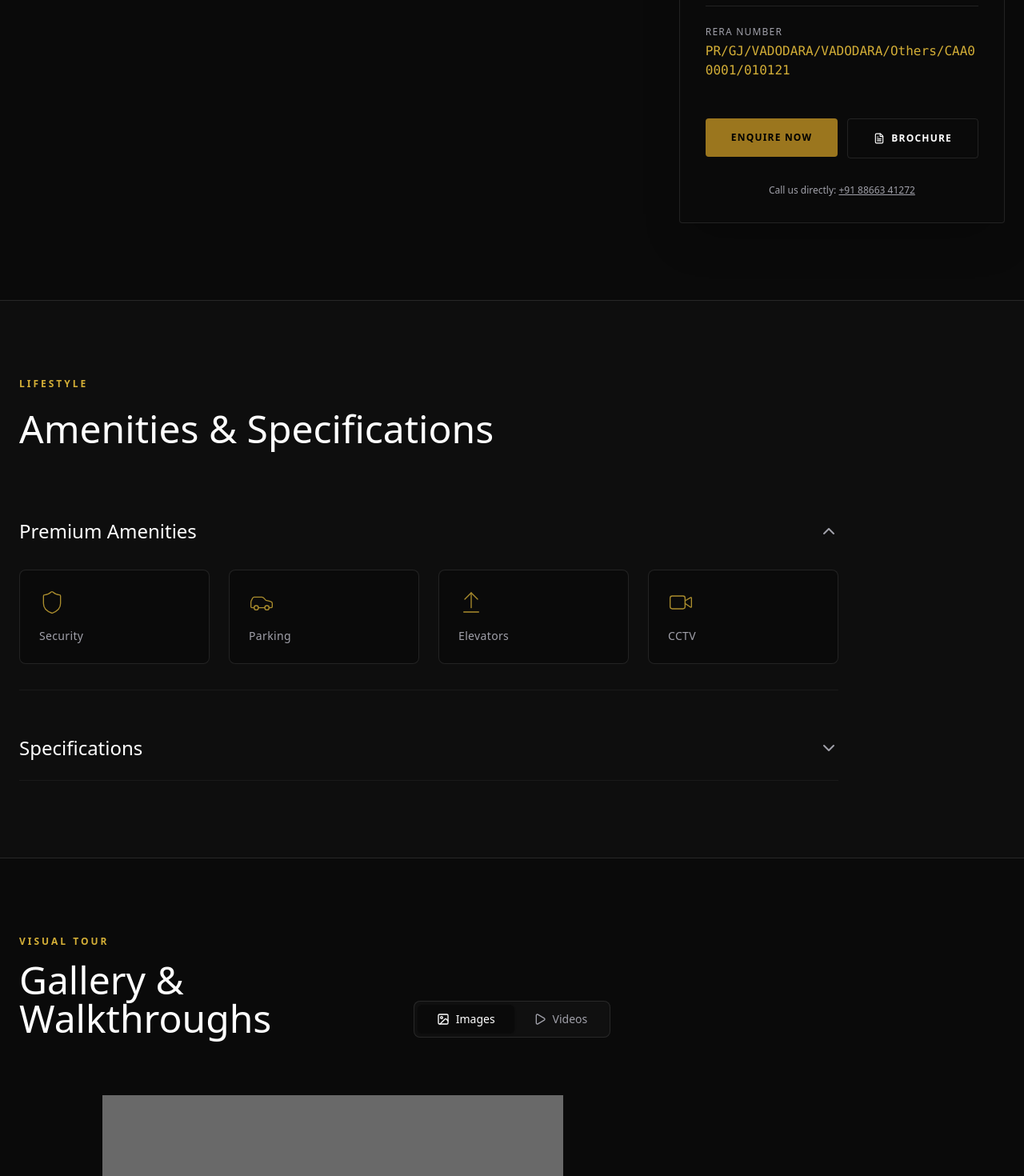
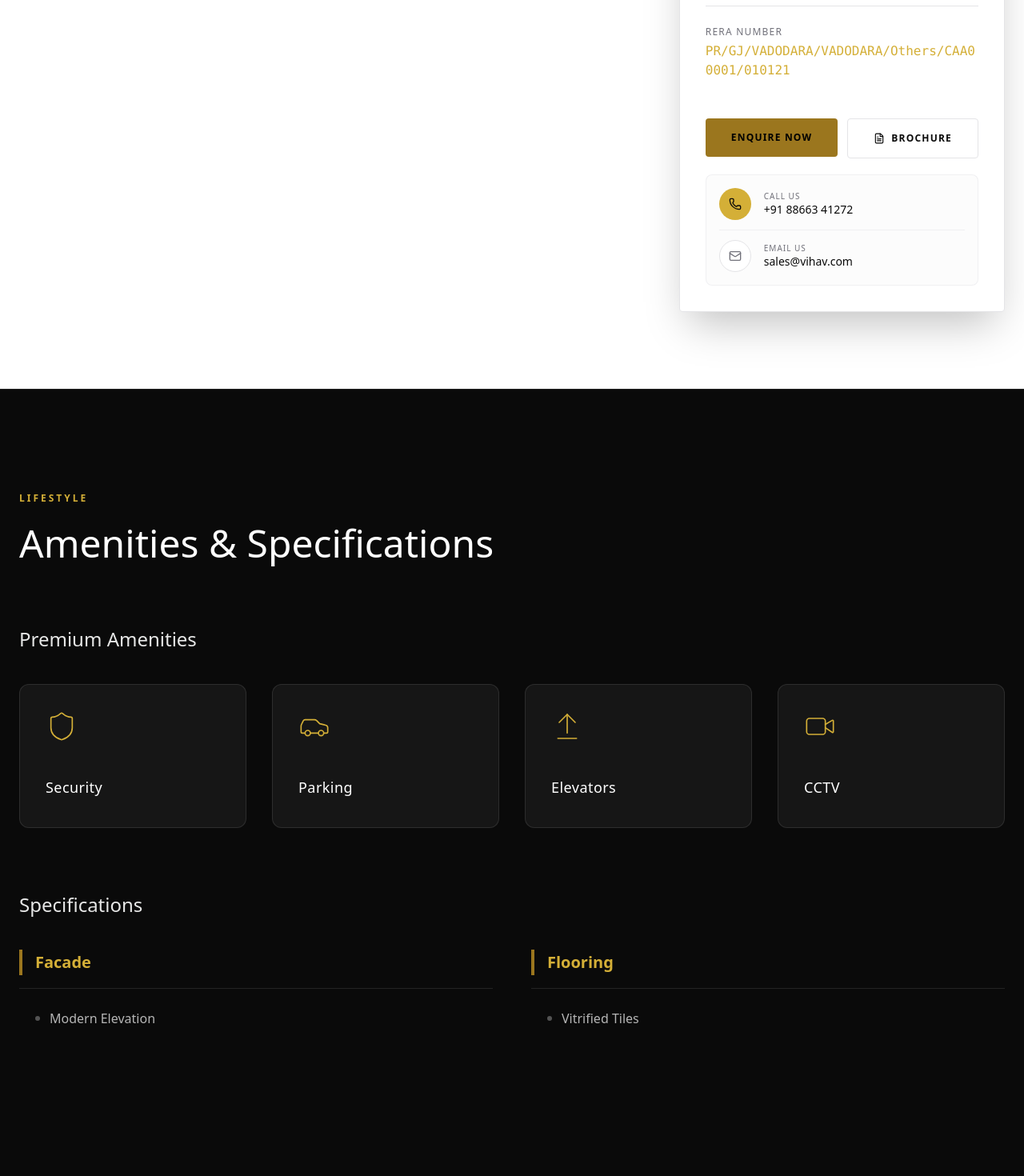
Before and after one commit to vihavdigital/vihav, a Next.js app: page /projects/elite-square in a window 1280 px wide. Shown: the part 980-2450 px from the top of the page at 80% size. Built offline with nearby package versions, Linux system fonts and the light colour scheme; grey boxes are pictures that could not be loaded; a web font is replaced by a local one.

Commit message:
ks 51 main changes

```diff
--- a/app/globals.css
+++ b/app/globals.css
@@ -55,11 +55,9 @@
   Dark Mode: Luxury Black
 */
 :root {
-  /* Light Theme (Warm Luxury) */
-  --background: #FAFAF9;
-  /* stone-50 */
+  /* Light Theme (Clean Luxury) */
+  --background: #ffffff;
   --foreground: #0a0a0a;
-  /* luxury-black */
 
   --card: #ffffff;
   --card-foreground: #0a0a0a;
@@ -70,24 +68,23 @@
   --primary: #0a0a0a;
   --primary-foreground: #ffffff;
 
-  --secondary: #f5f5f4;
-  /* stone-100 */
+  --secondary: #f4f4f5;
+  /* zinc-100 */
   --secondary-foreground: #0a0a0a;
 
-  --muted: #f5f5f4;
-  --muted-foreground: #78716c;
-  /* stone-500 */
+  --muted: #f4f4f5;
+  --muted-foreground: #71717a;
+  /* zinc-500 */
 
-  --accent: #f5f5f4;
+  --accent: #f4f4f5;
   --accent-foreground: #0a0a0a;
 
   --destructive: #ef4444;
   --destructive-foreground: #ffffff;
 
-  --border: #d4d4d4;
-  /* darker for visibility against light grey */
-  /* stone-200 */
-  --input: #d4d4d4;
+  --border: #e4e4e7;
+  /* zinc-200 */
+  --input: #e4e4e7;
   --ring: #d4af37;
   /* gold-400 */
 
--- a/components/layout/Header.js
+++ b/components/layout/Header.js
@@ -28,7 +28,7 @@ export default function Header() {
                     "fixed top-0 left-0 right-0 z-50 transition-all duration-300",
                     isScrolled
                         ? "bg-background/95 backdrop-blur-xl py-6 shadow-2xl"
-                        : "bg-gradient-to-b from-black/60 to-transparent py-12"
+                        : "bg-gradient-to-b from-black/40 to-transparent py-12"
                 )}
             >
                 <div className="container mx-auto px-6 flex items-center justify-between">
@@ -40,7 +40,7 @@ export default function Header() {
                                 onClick={() => setIsMenuOpen(true)}
                                 className={cn(
                                     "flex items-center gap-4 hover:text-gold-400 transition-all duration-500 group",
-                                    isScrolled ? "text-foreground" : "text-white"
+                                    isScrolled ? "text-foreground" : "text-white drop-shadow-md"
                                 )}
                             >
                                 <div className="flex flex-col gap-1.5 items-start">
@@ -71,7 +71,7 @@ export default function Header() {
                     {/* Right Actions (Enquire) */}
                     <div className={cn(
                         "flex items-center space-x-6 text-[10px] font-bold tracking-[0.3em]",
-                        isScrolled ? "text-foreground" : "text-white"
+                        isScrolled ? "text-foreground" : "text-white drop-shadow-md"
                     )}>
                         <MagneticWrapper>
                             <button
--- a/components/projects/ProjectDetailsClient.js
+++ b/components/projects/ProjectDetailsClient.js
@@ -14,7 +14,7 @@ import EnquiryModal from "@/components/ui/EnquiryModal";
 
 // Icon Mapping
 const ICON_MAP = {
-    Shield, Trees, Dumbbell, Users, Gamepad2, Car, Waves, Coffee, ArrowUpFromLine, Video, HardHat, CircleCheck
+    Shield, Trees, Dumbbell, Users, Gamepad2, Car, Waves, Coffee, ArrowUpFromLine, Video, HardHat, CircleCheck, MapPin
 };
 
 export default function ProjectDetailsClient({ project, theme }) {
@@ -156,7 +156,8 @@ export default function ProjectDetailsClient({ project, theme }) {
                                         <span className={`block ${theme.text} font-mono break-all text-sm md:text-base`}>{project.reraId || "PR/GJ/VADODARA/RAA00000/000000"}</span>
                                     </div>
 
-                                    <div className="pt-6 flex flex-col md:flex-row gap-3">
+                                    <div className="pt-6 flex flex-col gap-3">
+                                        <div className="flex flex-col md:flex-row gap-3">
                                             <Button
                                                 onClick={() => openModal("Enquire Now")}
                                                 className={`w-full md:flex-1 ${theme.bg} ${theme.hoverBg} text-black font-bold uppercase tracking-widest py-6 border-none text-[10px] md:text-xs`}
@@ -166,16 +167,33 @@ export default function ProjectDetailsClient({ project, theme }) {
                                             <Button
                                                 variant="outline"
                                                 onClick={() => openModal("Download Brochure")}
-                                            className={`w-full md:flex-1 bg-transparent border border-border ${theme.hoverText} hover:border-foreground hover:bg-background font-bold uppercase tracking-widest py-6 text-[10px] md:text-xs`}
+                                                className={`w-full md:flex-1 bg-transparent border border-border text-foreground hover:bg-secondary font-bold uppercase tracking-widest py-6 text-[10px] md:text-xs`}
                                             >
                                                 <FileText className="mr-2" size={14} /> Brochure
                                             </Button>
                                         </div>
 
-                                    <div className="pt-2 flex flex-col gap-3">
-                                        <p className="text-xs text-muted-foreground text-center">
-                                            Call us directly: <a href={`tel:${project.phone}`} className="underline hover:text-foreground">{project.phone}</a>
-                                        </p>
+                                        <div className="bg-secondary/30 rounded-lg p-4 space-y-3 mt-2 border border-border/50">
+                                            <a href={`tel:${project.phone}`} className="flex items-center gap-4 group cursor-pointer">
+                                                <div className={`w-10 h-10 rounded-full ${theme.bgLight} flex items-center justify-center text-luxury-black group-hover:scale-110 transition-transform`}>
+                                                    <Phone size={16} />
+                                                </div>
+                                                <div>
+                                                    <span className="block text-[10px] uppercase tracking-widest text-muted-foreground">Call Us</span>
+                                                    <span className="font-serif text-foreground group-hover:underline decoration-gold-400 underline-offset-4">{project.phone}</span>
+                                                </div>
+                                            </a>
+                                            <div className="h-px bg-border/50" />
+                                            <a href={`mailto:${project.email}`} className="flex items-center gap-4 group cursor-pointer">
+                                                <div className={`w-10 h-10 rounded-full bg-white border border-border flex items-center justify-center text-muted-foreground group-hover:border-gold-400 group-hover:text-gold-400 transition-colors`}>
+                                                    <Mail size={16} />
+                                                </div>
+                                                <div>
+                                                    <span className="block text-[10px] uppercase tracking-widest text-muted-foreground">Email Us</span>
+                                                    <span className="font-serif text-foreground text-sm group-hover:underline decoration-gold-400 underline-offset-4">{project.email}</span>
+                                                </div>
+                                            </a>
+                                        </div>
                                     </div>
                                 </div>
                             </div>
@@ -185,40 +203,51 @@ export default function ProjectDetailsClient({ project, theme }) {
             </section>
 
             {/* 2. Amenities & Specs */}
-            <section id="amenities" className="py-24 bg-secondary/30 border-y border-border scroll-mt-24">
+            {/* 2. Amenities & Specs */}
+            <section id="amenities" className="py-32 bg-luxury-black text-white scroll-mt-24 border-t border-white/10">
                 <div className="container mx-auto px-6">
                     <span className={`${theme.text} uppercase tracking-[0.25em] text-xs font-bold mb-6 block`}>Lifestyle</span>
-                    <h2 className="font-serif text-4xl md:text-5xl text-foreground mb-16">Amenities & Specifications</h2>
+                    <h2 className="font-serif text-4xl md:text-5xl text-white mb-20">Amenities & Specifications</h2>
 
-                    <div className="max-w-5xl space-y-8">
+                    <div className="space-y-20">
+                        {/* Amenities Grid - Always Visible & Spacious */}
                         {project.amenitiesList && (
-                            <CollapsibleSection title="Premium Amenities" defaultOpen={true}>
-                                <div className="grid grid-cols-2 md:grid-cols-4 gap-6">
+                            <div>
+                                <h3 className="text-2xl font-serif mb-10 text-white/90">Premium Amenities</h3>
+                                <div className="grid grid-cols-2 md:grid-cols-4 gap-8">
                                     {project.amenitiesList.map((amenity, idx) => {
                                         const Icon = ICON_MAP[amenity.icon] || CircleCheck;
                                         return (
-                                            <div key={idx} className="flex flex-col items-start text-left p-6 border border-border bg-background hover:border-gold-400/50 transition-colors rounded-lg group">
-                                                <div className={`mb-4 ${theme.text} opacity-80 group-hover:opacity-100 group-hover:scale-110 transition-transform`}>
-                                                    <Icon size={32} strokeWidth={1} />
+                                            <div key={idx} className="flex flex-col items-start text-left p-8 border border-white/10 bg-white/5 hover:bg-white/10 hover:border-gold-400 transition-all duration-300 rounded-xl group min-h-[180px] justify-between">
+                                                <div className={`mb-6 ${theme.text} group-hover:scale-110 transition-transform duration-300`}>
+                                                    <Icon size={40} strokeWidth={1} />
                                                 </div>
-                                                <span className="text-muted-foreground text-sm tracking-wide group-hover:text-foreground transition-colors">{amenity.label}</span>
+                                                <div>
+                                                    <span className="text-white font-medium text-lg tracking-wide block mb-1 group-hover:text-gold-400 transition-colors">{amenity.label}</span>
+                                                    {amenity.note && <span className="text-xs text-white/50 uppercase tracking-wider">{amenity.note}</span>}
+                                                </div>
                                             </div>
                                         );
                                     })}
                                 </div>
-                            </CollapsibleSection>
+                            </div>
                         )}
 
+                        {/* Specifications - Refined Grid */}
                         {project.specifications && (
-                            <CollapsibleSection title="Specifications" defaultOpen={false}>
-                                <div className="grid md:grid-cols-2 gap-8">
+                            <div>
+                                <h3 className="text-2xl font-serif mb-10 text-white/90">Specifications</h3>
+                                <div className="grid md:grid-cols-2 gap-x-12 gap-y-12">
                                     {project.specifications.map((spec, idx) => (
-                                        <div key={idx} className={`bg-background/50 p-6 border-l-2 border-border ${theme.hoverBorder} transition-colors group`}>
-                                            <h4 className={`text-lg font-bold text-foreground mb-3 ${theme.text}`}>{spec.category}</h4>
-                                            <ul className="space-y-2">
+                                        <div key={idx} className="group">
+                                            <div className={`flex items-center gap-4 mb-6 pb-4 border-b border-white/10 group-hover:border-gold-400/50 transition-colors`}>
+                                                <div className={`w-1 h-8 ${theme.bg}`}></div>
+                                                <h4 className={`text-xl font-bold text-gold-400`}>{spec.category}</h4>
+                                            </div>
+                                            <ul className="space-y-4 pl-5">
                                                 {spec.items.map((item, i) => (
-                                                    <li key={i} className="flex items-start text-muted-foreground text-sm">
-                                                        <span className={`mr-2 mt-1.5 w-1 h-1 rounded-full ${theme.bg}`}></span>
+                                                    <li key={i} className="text-white/70 text-base font-light leading-relaxed flex items-start">
+                                                        <span className="w-1.5 h-1.5 rounded-full bg-white/30 mt-2.5 mr-3 flex-shrink-0"></span>
                                                         {item}
                                                     </li>
                                                 ))}
@@ -226,32 +255,32 @@ export default function ProjectDetailsClient({ project, theme }) {
                                         </div>
                                     ))}
                                 </div>
-                            </CollapsibleSection>
+                            </div>
                         )}
                     </div>
                 </div>
             </section>
 
             {/* 3. Gallery Section (Enhanced with Tabs) */}
-            <section id="gallery" className="py-0 scroll-mt-24">
+            <section id="gallery" className="py-0 scroll-mt-24 bg-luxury-black text-white">
                 {/* Custom Tab Header above ProjectGallery */}
                 <div className="container mx-auto px-6 pt-24 pb-8 flex flex-col items-start md:grid md:grid-cols-3 md:items-end md:gap-0 gap-6">
                     <div className="md:col-span-1">
                         <span className={`${theme.text} uppercase tracking-[0.25em] text-xs font-bold mb-4 block`}>Visual Tour</span>
-                        <h2 className="font-serif text-4xl md:text-5xl text-foreground">Gallery & Walkthroughs</h2>
+                        <h2 className="font-serif text-4xl md:text-5xl text-white">Gallery & Walkthroughs</h2>
                     </div>
                     {/* Tabs */}
                     <div className="md:col-span-1 flex justify-start md:justify-center w-full">
-                        <div className="flex bg-secondary/50 p-1 rounded-lg border border-border">
+                        <div className="flex bg-white/10 p-1 rounded-lg border border-white/10 backdrop-blur-sm">
                             <button
                                 onClick={() => setGalleryTab("images")}
-                                className={`px-6 py-2 rounded-md text-sm font-medium transition-all ${galleryTab === 'images' ? 'bg-background shadow-sm text-foreground' : 'text-muted-foreground hover:text-foreground'}`}
+                                className={`px-6 py-2 rounded-md text-sm font-medium transition-all ${galleryTab === 'images' ? 'bg-white shadow-sm text-black' : 'text-white/60 hover:text-white'}`}
                             >
                                 <div className="flex items-center gap-2"><ImageIcon size={16} /> Images</div>
                             </button>
                             <button
                                 onClick={() => setGalleryTab("videos")}
-                                className={`px-6 py-2 rounded-md text-sm font-medium transition-all ${galleryTab === 'videos' ? 'bg-background shadow-sm text-foreground' : 'text-muted-foreground hover:text-foreground'}`}
+                                className={`px-6 py-2 rounded-md text-sm font-medium transition-all ${galleryTab === 'videos' ? 'bg-white shadow-sm text-black' : 'text-white/60 hover:text-white'}`}
                             >
                                 <div className="flex items-center gap-2"><Play size={16} /> Videos</div>
                             </button>
--- a/components/projects/ProjectGallery.js
+++ b/components/projects/ProjectGallery.js
@@ -71,7 +71,7 @@ export default function ProjectGallery({ images, className = "" }) {
             </div>
 
             {/* Dynamic Scroll Progress Bar */}
-            <div className="container mx-auto px-6 mt-4 relative h-0.5 bg-white/10 rounded-full overflow-hidden">
+            <div className="container mx-auto px-6 mt-4 relative h-1 bg-white/20 rounded-full overflow-hidden">
                 <motion.div
                     style={{ scaleX }}
                     className="absolute top-0 left-0 h-full w-full bg-gold-400 origin-left"
--- a/components/theme/ThemeProvider.js
+++ b/components/theme/ThemeProvider.js
@@ -8,19 +8,17 @@ const ThemeContext = createContext({
 });
 
 export function ThemeProvider({ children }) {
-    // Default to dark
-    const [theme, setTheme] = useState("dark");
+    // Default to light
+    const [theme, setTheme] = useState("light");
 
     useEffect(() => {
         // Check localStorage or system preference on mount
         const savedTheme = localStorage.getItem("theme");
         if (savedTheme) {
             setTheme(savedTheme);
-        } else if (window.matchMedia("(prefers-color-scheme: light)").matches) {
-            // Optional: Auto-detect. But we default to dark for luxury feel unless user overrides.
-            // Actually, let's stick to 'dark' as default as per request "keep this black theme throughout".
-            // Only if they explicitly switch, we save it.
-            setTheme("dark");
+        } else {
+            // Default to light as per new requirement
+            setTheme("light");
         }
     }, []);
 
--- a/data/projects.js
+++ b/data/projects.js
@@ -240,40 +240,51 @@ export const PROJECTS = [
         slug: "keystone-51",
         title: "Keystone 51",
         category: "Residential",
-        location: "Off. 75 mtr Main road Bhayli",
-        type: "A Signature Address",
+        location: "Off 75m Ring Road, Bhayli",
+        type: "4BHK Triplex Bungalows",
         price: "Price on Request",
-        reraId: "PR/GJ/VADODARA/VADODARA/Others/RAA00001/010121",
+        reraId: "PAA15293/020625/311227",
         reraLink: "https://gujrera.gujarat.gov.in/",
-        phone: "+91 88663 41272",
-        email: "sales@vihav.com",
-        description: "A select lifestyle address with spacious planning.",
-        vision: "A Signature Address.",
-        heroImage: "https://www.vihav.com/wp-content/uploads/KS51-Elevation-1-e1761809057612.jpg",
-        galleryImages: ["https://www.vihav.com/wp-content/uploads/KS51-Elevation-1-e1761809057612.jpg"],
-        features: ["Exclusive Community", "Modern Architecture"],
+        phone: "+91 87916 49164",
+        email: "keystone51@vihav.com",
+        description: "Only a select few will experience life at Keystone 51, making it one of the most exclusive residential addresses in Vadodara. 1,00,000 sq.ft for just 51 families. Designed with modern families in mind, each home features expansive living areas, high-end finishes, and is four-side open with 2500 sq.ft Built-up Area.",
+        vision: "Elite Community of 51 Families.",
+        heroImage: "https://www.vihav.com/wp-content/uploads/Hurun-Keystone-51-Desktop-Slider-2048-×-778-px-01.webp",
+        galleryImages: [
+            "https://www.vihav.com/wp-content/uploads/Vihav-51-Cam-03-a-scaled.webp",
+            "https://www.vihav.com/wp-content/uploads/Vihav-51-Living-room-cam-03-a-scaled.webp",
+            "https://www.vihav.com/wp-content/uploads/Vihav-51-Cam-01-a-scaled.webp",
+            "https://www.vihav.com/wp-content/uploads/Vihav-51-Cam-09-a-scaled.webp",
+            "https://www.vihav.com/wp-content/uploads/2nd-floor-bedroom-cam-02-a-scaled.webp"
+        ],
+        features: ["1,00,000 Sq.Ft Land", "Only 51 Families", "4-Side Open", "Triplex Layout"],
+        highlights: [
+            { icon: "Users", title: "Elite Community", label: "51 Families", description: "A low-density sanctuary of just 51 exclusive families on 1,00,000 sq.ft of land." },
+            { icon: "Shield", title: "Secure Living", label: "24/7 Security", description: "Gated community with round-the-clock surveillance and security personnel." },
+            { icon: "Trees", title: "Green Living", label: "Spacious Gardens", description: "Abundant green spaces and landscaped gardens for a serene lifestyle." }
+        ],
         amenitiesList: [
+            { icon: "Waves", label: "Swimming Pool" },
+            { icon: "Dumbbell", label: "Fitness Center" },
+            { icon: "Trees", label: "Green Spaces" },
             { icon: "Shield", label: "24/7 Security" },
-            { icon: "Trees", label: "Garden" },
-            { icon: "Dumbbell", label: "Gym" },
-            { icon: "Users", label: "Banquet" },
-            { icon: "Gamepad2", label: "Play Area" },
-            { icon: "Car", label: "Parking" }
+            { icon: "Users", label: "Community", note: "Only 51 Families" },
+            { icon: "MapPin", label: "Prime Location" }
         ],
         specifications: [
-            { category: "Flooring", items: ["Vitrified Tiles"] },
-            { category: "Kitchen", items: ["Granite Platform", "SS Sink"] },
-            { category: "Doors", items: ["Decorative Main Door"] },
-            { category: "Electric", items: ["Concealed Wiring", "Standard Points"] }
+            { category: "Structure", items: ["Triplex Bungalow Design", "4-Side Open Layout"] },
+            { category: "Area", items: ["2500 Sq.Ft Built-up Area"] },
+            { category: "Finish", items: ["High-end Finishes", "Modern Architecture"] },
+            { category: "Connectivity", items: ["Off 75m Ring Road", "Near Navrachana University"] }
         ],
-        connectivity: [{ label: "Bhayli", time: "0 Mins" }],
-        address: "Nr Navrachana University, Bhayli, Vadodara",
+        connectivity: [{ label: "Navrachana Uni", time: "2 Mins" }, { label: "75m Ring Road", time: "0 Mins" }],
+        address: "Near Navrachana University, Off. 75 Mtr. Ring Road, Bhayli – Vadodara",
         coordinates: { lat: 22.2960, lng: 73.1420 },
         mapEmbed: "https://maps.google.com/maps?q=Keystone+51+Vadodara&t=&z=13&ie=UTF8&iwloc=&output=embed",
         filterData: {
             category: "Residential",
-            type: ["3BHK", "Penthouse"],
-            possession: "More than 1 Year"
+            type: ["4BHK", "Bungalow", "Villa"],
+            possession: "Under Construction"
         }
     },
     {
```
Also changed, not shown: app/not-found.js (added, +40 -0 lines), components/home/Hero.js (+4 -4 lines), components/ui/Preloader.js (+61 -78 lines). Lines whose indentation alone changed are shown as unchanged.
